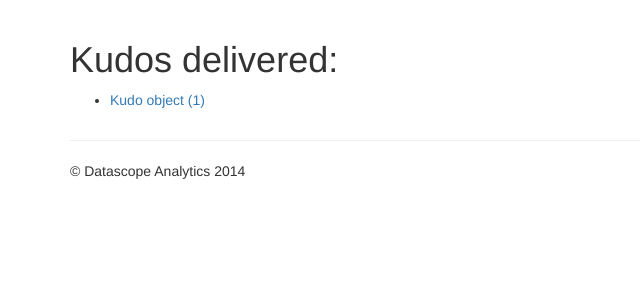
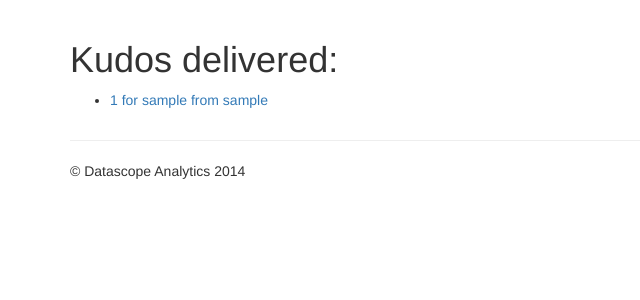
Before and after one commit to datascopeanalytics/kudos, a Django app: page /kudos/ in a window 1280 px wide. Shown: the part 74-374 px from the top of the page, without its empty margins (0-640 px from the left). Run offline with Django 3.2, Linux system fonts and the light colour scheme; a user stored in the database is signed in; tables that the repository leaves empty hold one stand-in row (values such as "Sample post"); some libraries are stand-ins or nearby versions.

Commit message:
only displaying kudos that user has given in the kudo list view

```diff
--- a/web/base/templates/base/kudo_list.html
+++ b/web/base/templates/base/kudo_list.html
@@ -7,7 +7,11 @@
     <ul>
       {% for kudo in object_list %}
       <li><a href="{% url 'kudo_detail' kudo.id %}">
-        {{kudo}}
+        <span class="count">{{kudo.count}}</span> for
+        {% for receiver in kudo.receivers.iterator %}
+        <span class="receiver">{{receiver}}</span>
+        {% endfor %}
+        from <span class="giver">{{kudo.giver}}</span>
       </a></li>
       {% empty %}
       <li>Sad times. You haven't given anyone any kudos yet.</li>
--- a/web/base/views.py
+++ b/web/base/views.py
@@ -31,3 +31,8 @@ class KudoDetail(LoginRequiredMixin, DetailView):
 
 class KudoList(LoginRequiredMixin, ListView):
     model = Kudo
+
+    def get_queryset(self):
+        return self.model.objects.filter(
+            giver=self.request.user,
+        )
```
